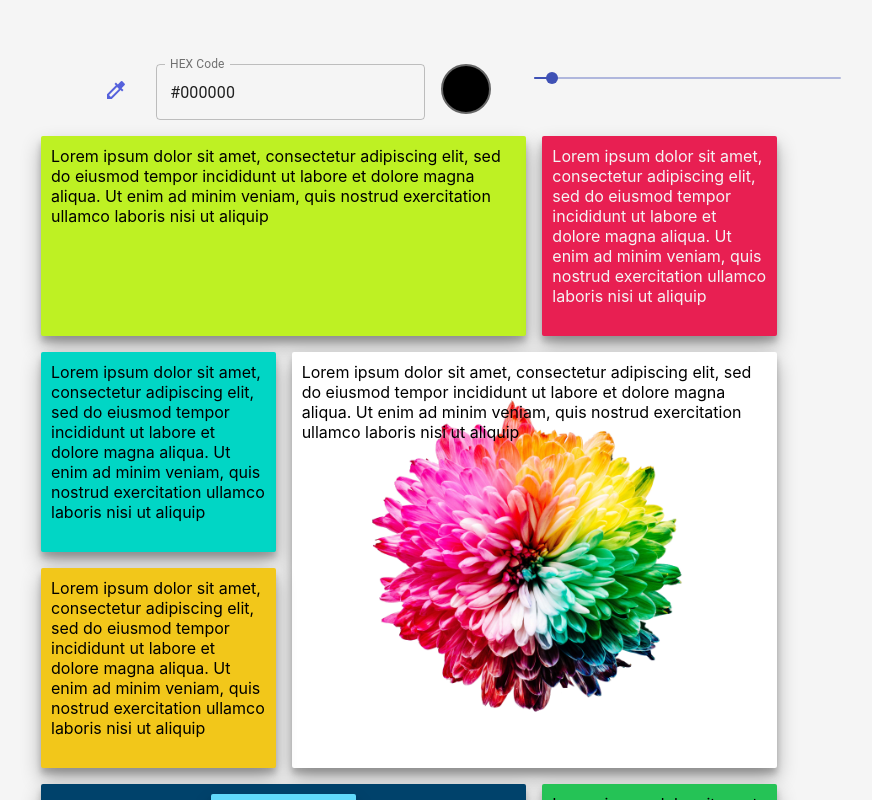
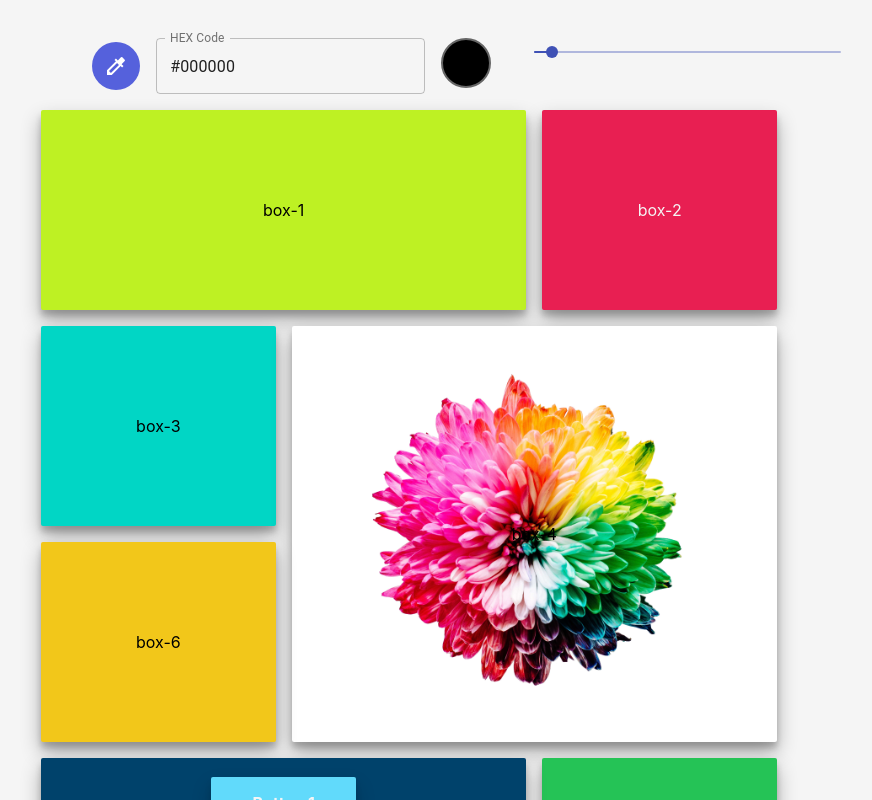
Before and after one commit to sagares/react-html-eyedropper, a React (Create React App) app: page / in a window 1280 px wide. Both pictures are taken after a click on the element 313 px from the left and 92 px from the top of the page. Shown: the top 800 px of the page, without its empty margins (231-1103 px from the left). Built offline with nearby package versions, Linux system fonts and the light colour scheme.

Commit message:
Generating canvas moved to parent. Support added to pick color from specific element

```diff
--- a/src/App.scss
+++ b/src/App.scss
@@ -2,7 +2,7 @@ body {
   background-color: #f5f5f5;
 }
 .App {
-  margin: 5% auto;
+  margin: 0 auto;
   width: 60%;
 
   * {
@@ -41,6 +41,7 @@ body {
   display: grid;
   grid-template-columns: 15% 35% 10% 40%;
   grid-gap: 1rem;
+  padding-top: 5%;
 }
 
 .grid-wrapper {
@@ -53,6 +54,9 @@ body {
   padding: 1rem;
 
   .box {
+    align-items: center;
+    justify-content: center;
+    display: grid;
     padding: 10px;
     width: 100%;
     border-radius: 2px;
@@ -122,6 +126,7 @@ body {
         font-weight: 700;
         border-radius: 2px;
         box-shadow: 0 10px 20px rgba(0, 0, 0, 0.19), 0 6px 6px rgba(0, 0, 0, 0.1);
+        padding: 1rem;
 
         &:first-child {
           grid-column: 2/3;
--- a/src/App.tsx
+++ b/src/App.tsx
@@ -1,40 +1,46 @@
-import React, {useRef, useState} from 'react';
-import './App.scss';
-import EyeDropper from './components/EyeDropper';
-import TextField from '@material-ui/core/TextField';
-import Slider from '@material-ui/core/Slider';
+import React, { useRef, useState } from "react";
+import "./App.scss";
+import EyeDropper from "./components/EyeDropper";
+import TextField from "@material-ui/core/TextField";
+import Slider from "@material-ui/core/Slider";
 import Colorize from "@material-ui/icons/Colorize";
+import RefreshIcon from "@material-ui/icons/Refresh";
 
 function App() {
   const [hexValue, setHexValue] = useState("#000000");
   const [pixelateValue, setPixelateValue] = useState(6);
-  const appRef = useRef(document.createElement('div'));
+  const appRef = useRef(document.createElement("div"));
 
   const setColor = (hex: string) => {
     setHexValue(hex);
-  }
+  };
 
   const handleMouseEnter = (e: any) => {
     const target = e.target as Element;
-    target.classList.add('z-index-10');
-  }
+    target.classList.add("z-index-10");
+  };
 
   const handleMouseLeave = (e: any) => {
     const target = e.target as Element;
-    target.classList.remove('z-index-10');
-  }
+    target.classList.remove("z-index-10");
+  };
 
   const handleSliderChange = (event: any, newValue: any) => {
     setPixelateValue(newValue);
-  }
+  };
 
   const divElements = () => {
-    const divElements:any= [];
+    const divElements: any = [];
 
-    for(let i=0; i< 9; i++) {
-      divElements.push(<div className={`box box-${i+1}`} key={`box-${i+1}`}
+    for (let i = 0; i < 9; i++) {
+      divElements.push(
+        <div
+          className={`box box-${i + 1}`}
+          key={`box-${i + 1}`}
           onMouseEnter={handleMouseEnter}
-        onMouseLeave={handleMouseLeave}>Lorem ipsum dolor sit amet, consectetur adipiscing elit, sed do eiusmod tempor incididunt ut labore et dolore magna aliqua. Ut enim ad minim veniam, quis nostrud exercitation ullamco laboris nisi ut aliquip</div>);
+          onMouseLeave={handleMouseLeave}
+        >{`box-${i + 1}`}</div>
+      );
     }
     return divElements;
   };
@@ -44,15 +50,29 @@ function App() {
     width: "50px",
     height: "50px",
     borderRadius: "50%",
-    border: "2px solid #666666"
-  }
+    border: "2px solid #666666",
+  };
 
+  const getLoaderIcon = () => (
+    <button className="btn loading-btn">
+      <RefreshIcon />
+    </button>
+  );
 
   return (
     <div className="App">
       <div className="color-form">
-        <EyeDropper setColor={setColor} pixelateValue={pixelateValue} zoom={5} magnifierSize={150}>
+        <EyeDropper
+          areaSelector="body"
+          setColor={setColor}
+          pixelateValue={pixelateValue}
+          zoom={5}
+          magnifierSize={150}
+          loader={getLoaderIcon()}
+        >
+          <button className="btn">
             <Colorize />
+          </button>
         </EyeDropper>
         <TextField
           id="outlined-read-only-input"
@@ -64,7 +84,12 @@ function App() {
           value={hexValue}
         />
         <div className="color-swatch" style={style}></div>
-        <Slider value={pixelateValue} onChange={handleSliderChange} getAriaValueText={() => `${pixelateValue}`} valueLabelDisplay="auto"/>
+        <Slider
+          value={pixelateValue}
+          onChange={handleSliderChange}
+          getAriaValueText={() => `${pixelateValue}`}
+          valueLabelDisplay="auto"
+        />
       </div>
       <div className="grid-wrapper" ref={appRef}>
         {divElements()}
--- a/src/components/EyeDropper.scss
+++ b/src/components/EyeDropper.scss
@@ -29,10 +29,20 @@
     border-radius: 50%;
 
     &:hover {
-        background-color: #5560dc4b
+      background-color: #5560dc4b;
+    }
+
+    &.loading-btn {
+      svg {
+        -webkit-animation:spin 4s linear infinite;
+        -moz-animation:spin 4s linear infinite;
+        animation:spin 4s linear infinite;
+      }
+    }
   }
 
   &.active {
+    .btn {
       background-color: #5561dc;
       color: #fff;
 
@@ -42,8 +52,63 @@
     }
   }
 
+  .magnifier {
+    background-color: #fff;
+    border: 2px solid #555;
+    border-radius: 50%;
+    overflow: hidden;
+    position: fixed;
+    z-index: 10000;
+
+    .magnifier-content {
+      display: block;
+      margin-left: 0px;
+      margin-top: 0px;
+      overflow: visible;
+      padding-top: 0px;
+      position: absolute;
+      transform-origin: left top;
+      user-select: none;
+    }
     .magnifier-glass {
       background-size: 14px 14px;
-      background-image: linear-gradient(to right, grey 1px, transparent 1px), linear-gradient(to bottom, grey 1px, transparent 1px);
+      background-image: linear-gradient(to right, grey 1px, transparent 1px),
+        linear-gradient(to bottom, grey 1px, transparent 1px);
+      align-items: center;
+      background-position: center;
+      cursor: none;
+      display: grid;
+      height: 100%;
+      justify-content: center;
+      left: 0px;
+      opacity: 1;
+      position: absolute;
+      top: 0px;
+      width: 100%;
+
+      .cursor-svg {
+        border: 2px solid #fff;
+        box-shadow: inset 0 0 0 1px #000000;
+        margin: 0 auto;
+        position: relative;
       }
     }
+  }
+}
+
+@-moz-keyframes spin {
+  100% {
+    -moz-transform: rotate(360deg);
+  }
+}
+@-webkit-keyframes spin {
+  100% {
+    -webkit-transform: rotate(360deg);
+  }
+}
+@keyframes spin {
+  100% {
+    -webkit-transform: rotate(360deg);
+    transform: rotate(360deg);
+  }
+}
--- a/src/components/EyeDropper.tsx
+++ b/src/components/EyeDropper.tsx
@@ -1,44 +1,82 @@
-import React, {ReactNode, useState} from  "react";
-import {EyeDropperProps, MagnifierProps} from "../types";
+import React, { useEffect, useRef, useState } from "react";
+import { EyeDropperProps, MagnifierProps, TargetRef } from "../types";
 import Magnifier from "./Magnifier";
-import './EyeDropper.scss';
+import "./EyeDropper.scss";
+import html2canvas from "html2canvas";
 
-interface Props extends EyeDropperProps {
-    children: ReactNode;
-    setColor: Function;
-}
+const EyeDropper = (props: EyeDropperProps) => {
+  const {
+    areaSelector = "body",
+    magnifierSize = 150,
+    pixelateValue = 6,
+    setColor,
+    zoom = 5,
+  } = props;
 
-const EyeDropper = (props: Props) => {
-    const {areaSelector="body", magnifierSize=150, pixelateValue = 6, setColor, zoom = 5} = props;
+  const eyeDropperRef = useRef(document.createElement("div"));
 
+  const target = useRef<TargetRef>({} as TargetRef);
   const [active, setActive] = useState(false);
+  const [canvas, setCanvas] = useState<HTMLCanvasElement | null>(null);
+  const [isCanvasAvailable, setIsCanvasAvailable] = useState(false);
 
   const handleOnClick = () => {
     setActive(!active);
-    }
+  };
 
   const setColorCallback = (hex: string) => {
+    var promise = Promise.resolve();
     setColor(hex);
-        setActive(false);
-    }
+    setCanvas(null);
+
+    promise.then(() => {
+      setIsCanvasAvailable(false);
+    });
+  };
 
   const magnifierProps: MagnifierProps = {
     active,
-        areaSelector,
+    canvas,
     zoom,
     pixelateValue,
     magnifierSize,
-        setColorCallback
+    setColorCallback,
+    target,
   };
 
+  useEffect(() => {
+    if (!isCanvasAvailable) {
+      const targetEle = eyeDropperRef.current?.ownerDocument.querySelector(
+        areaSelector
+      ) as HTMLElement;
+      if (targetEle) {
+        target.current = {
+          element: targetEle,
+          rect: targetEle.getBoundingClientRect(),
+        };
+      }
+      html2canvas(target.current.element).then((generatedCanvas) => {
+        setCanvas(generatedCanvas);
+        setIsCanvasAvailable(true);
+      });
+    }
+  }, [isCanvasAvailable]);
+
   return (
-        <div className="eye-dropper">
-            <button className={`btn ${active ? "active" : ""}`} onClick={handleOnClick}>
-                {props.children} {/* This will help rendering custom button values like text or icon */}
-            </button>
-            <Magnifier {...magnifierProps}/>
+    <div
+      className={`eye-dropper ${active ? "active" : ""} ${
+        isCanvasAvailable ? "" : "loading-canvas"
+      }`}
+      onClick={handleOnClick}
+      ref={eyeDropperRef}
+    >
+      {isCanvasAvailable ?
+        /* This will help rendering custom button values like text or icon */
+          props.children
+        : props.loader || props.children}
+      {<Magnifier {...magnifierProps} />}
     </div>
-    )
+  );
 };
 
 export default EyeDropper;
--- a/src/components/Magnifier.tsx
+++ b/src/components/Magnifier.tsx
@@ -1,5 +1,4 @@
-import React, { useCallback, useEffect, useRef, useState } from "react";
-import html2canvas from "html2canvas";
+import React, { useEffect, useRef, useState } from "react";
 import { MagnifierProps } from "../types";
 
 interface CanvasContext extends CanvasRenderingContext2D {
@@ -9,7 +8,7 @@ interface CanvasContext extends CanvasRenderingContext2D {
 };
 
 const Magnifier = (props: MagnifierProps) => {
-  const { active, areaSelector="body", magnifierSize:size=150, setColorCallback } = props;
+  const { active, canvas, magnifierSize:size=150, setColorCallback, target} = props;
   let {pixelateValue=6, zoom=5} = props;
   zoom = zoom>10 ? 10 : zoom;
   pixelateValue = pixelateValue > 20 ? 20: pixelateValue;
@@ -22,10 +21,6 @@ const Magnifier = (props: MagnifierProps) => {
   const magnifierRef = useRef<HTMLDivElement>(document.createElement("div"));
   const magnifierContentRef = useRef<HTMLDivElement>(document.createElement("div"));
 
-  const [target, setTarget] = useState({
-    element: document.createElement("div") as HTMLElement,
-    rect: {top: 0, left: 0, x: 0, y:0, width: 0, height: 0}
-  });
   const [magnifierPos, setMagnifierPos] = useState({...initialPosition});
   const [magnifierContentPos, setMagnifierContentPos] = useState({top: 0, left: 0});
   const [magnifierContentDimension, setMagnifierContentDimension] = useState({width: 0, height: 0});
@@ -35,7 +30,7 @@ const Magnifier = (props: MagnifierProps) => {
     const magnifier = magnifierRef.current;
     const magnifierContent = magnifierContentRef.current;
 
-    if(!magnifier && !magnifierContent) {
+    if(!magnifier || !magnifierContent) {
       return;
     }
 
@@ -48,16 +43,15 @@ const Magnifier = (props: MagnifierProps) => {
         magnifier.style.backgroundColor =  color;
     }
 
-    html2canvas(target.element).then(canvas => {
-      const {rect: {height, width }} = target;
+    const {rect: {height, width }} = target.current;
+    setMagnifierContentDimension(({width, height}));
+    canvas && magnifierContent.appendChild(canvas);
 
-      setMagnifierContentDimension(({width, height}));
-      magnifierContent.appendChild(canvas);
-
+    if(canvas) {
       const image = new Image();
       image.src = canvas.toDataURL();
       image.onload = pixelate.bind(null, image, canvas);
-    });
+    }
   }
 
   const pixelate = (image: HTMLImageElement, canvas: HTMLCanvasElement) => {
@@ -80,9 +74,9 @@ const Magnifier = (props: MagnifierProps) => {
   }
 
   const syncViewport = () => {
-    if(magnifierRef.current) {
-      const x1 = magnifierRef.current.offsetLeft + size/4 + zoom*4;
-      const y1 = magnifierRef.current.offsetTop + size/4 + zoom*4;
+    const {rect: { left, top }} = target.current;
+    const x1 = magnifierRef.current.offsetLeft - left + size/4 + zoom*4;
+    const y1 = magnifierRef.current.offsetTop - top + size/4 + zoom*4;
     const currentWindow = magnifierRef.current.ownerDocument.defaultView || window;
 
     const x2 = currentWindow.pageXOffset;
@@ -94,13 +88,8 @@ const Magnifier = (props: MagnifierProps) => {
       left: left1
     });
   }
-  }
 
   const syncScrollBars = (e: any) => {
-    if(!magnifierRef.current) {
-      return;
-    }
-
     const ownerDocument = magnifierRef.current.ownerDocument;
     if (e && e.target) {
       syncScroll(e.target);
@@ -162,21 +151,21 @@ const Magnifier = (props: MagnifierProps) => {
     }
   }
 
-  const moveHandler = useCallback((e: any) => {
-    let dragObject = magnifierRef.current;
-
-    if (dragObject !== null) {
+  const moveHandler = (e: MouseEvent) => {
     const {clientX, clientY} = e;
-      const left = clientX - size/2;
-      const top = clientY - size/2;
+    const { rect: { top, left, width, height }} = target.current;
+    if(clientX <= left || clientY <= top || clientX >= left + width || clientY >= top + height) {
+      return;
+    }
+    const left1 = clientX - size/2;
+    const top1 = clientY - size/2;
 
     setMagnifierPos({
-        top,
-        left
+      top: top1,
+      left: left1
     });
     syncViewport();
   }
-  }, []);
 
   const makeDraggable = () => {
     const dragHandler = magnifierRef.current as HTMLElement;
@@ -185,17 +174,19 @@ const Magnifier = (props: MagnifierProps) => {
     currentWindow.addEventListener("mousemove", moveHandler);
     currentWindow.addEventListener('resize', syncContent, false);
     currentWindow.addEventListener('scroll', syncScrollBars, true);
-  };
+  }
 
-  const getColorFromCanvas = (e:any) => {
+  const getColorFromCanvas = (e: any) => {
     const { clientX, clientY } = e;
     const magnifier = magnifierRef.current;
-    const currentWindow = magnifier.ownerDocument.defaultView || window;
+    const {scrollX, scrollY} = magnifier.ownerDocument.defaultView || window;
+
     const canvas = magnifier.querySelector("canvas");
     const context = canvas?.getContext('2d');
+    const {rect: {left, top}} = target.current;
 
-    const x = (clientX + currentWindow.scrollX) * 2 - zoom;
-		const y = (clientY + currentWindow.scrollY) * 2 - zoom;
+    const x = (clientX + scrollX - left) * 2 - zoom;
+		const y = (clientY + scrollY - top) * 2 - zoom;
     const pixels = context && context.getImageData(x, y, 1, 1).data;
     const hex = pixels && "#" + ("000000" + rgbToHex(pixels[0], pixels[1], pixels[2])).slice(-6);
 
@@ -205,7 +196,6 @@ const Magnifier = (props: MagnifierProps) => {
 
   useEffect(() => {
     const currentWindow = magnifierRef?.current?.ownerDocument?.defaultView || window;
-
     if(active) {
       prepareContent();
       setMagnifierDisplay("block");
@@ -216,26 +206,14 @@ const Magnifier = (props: MagnifierProps) => {
       setMagnifierPos({...initialPosition});
       setMagnifierDisplay("none");
     }
-
-    return () => currentWindow.removeEventListener("mousemove", moveHandler, true);
+    return () => currentWindow.removeEventListener("mousemove", moveHandler);
   }, [active]);
-
-  useEffect(() => {
-    const targetEle = magnifierRef.current?.ownerDocument.querySelector(areaSelector) as HTMLElement;
-    if(targetEle) {
-      setTarget({
-        element: targetEle,
-        rect: targetEle.getBoundingClientRect()
-      });
-    }
-  }, [])
 
   const rgbToHex = (r:number, g:number, b:number) => {
     var componentToHex =  (c: number) => {
         var hex = (+c).toString(16);
         return hex.length === 1 ? "0" + hex : hex;
     };
-
     return "#" + componentToHex(r) + componentToHex(g) + componentToHex(b);
   }
 
@@ -244,54 +222,28 @@ const Magnifier = (props: MagnifierProps) => {
       ref={magnifierRef}
       className="magnifier"
       style={{
-        backgroundColor: "#fff",
-        border: "2px solid #555",
-        borderRadius: "50%",
         display: magnifierDisplay,
         height: `${size}px`,
-        overflow: "hidden",
-        position: "fixed",
         left: `${magnifierPos.left}px`,
         top: `${magnifierPos.top}px`,
-        width: `${size}px`,
-        zIndex: 10000,
+        width: `${size}px`
       }}
     >
       <div
         ref={magnifierContentRef}
         className="magnifier-content"
         style={{
-          display: "block",
           height: `${magnifierContentDimension.height}px`,
           left: `${magnifierContentPos.left}px`,
-          marginLeft: "0px",
-          marginTop: "0px",
-          overflow: "visible",
-          paddingTop: "0px",
-          position: "absolute",
           top: `${magnifierContentPos.top}px`,
           transform: `scale(${zoom})`,
-          transformOrigin: "left top",
-          userSelect: "none",
           width: `${magnifierContentDimension.width}px`,
         }}
       ></div>
       <div onClick={getColorFromCanvas}
         className="magnifier-glass"
         style={{
-          alignItems: "center",
-          backgroundImage: "linear-gradient(to right, grey 1px, transparent 1px), linear-gradient(to bottom, grey 1px, transparent 1px)",
-          backgroundPosition: "center",
-          backgroundSize: `${pixelBoxSize}px ${pixelBoxSize}px`,
-          cursor: "none",
-          display: "grid",
-          height: "100%",
-          justifyContent: "center",
-          left: "0px",
-          opacity: 1,
-          position: "absolute",
-          top: "0px",
-          width: "100%",
+          backgroundSize: `${pixelBoxSize}px ${pixelBoxSize}px`
         }}
       >
         <svg
@@ -299,12 +251,7 @@ const Magnifier = (props: MagnifierProps) => {
           viewBox="0 0 12 12"
           width={pixelBoxSize}
           height={pixelBoxSize}
-          style={{
-            border: "2px solid #fff",
-            boxShadow: "inset 0 0 0 1px #000000",
-            margin: "0 auto",
-            position: "relative",
-          }}>
+          className="cursor-svg">
           </svg>
       </div>
     </div>
```
Also changed, not shown: src/types.ts (+15 -2 lines). Lines whose indentation alone changed are shown as unchanged.
